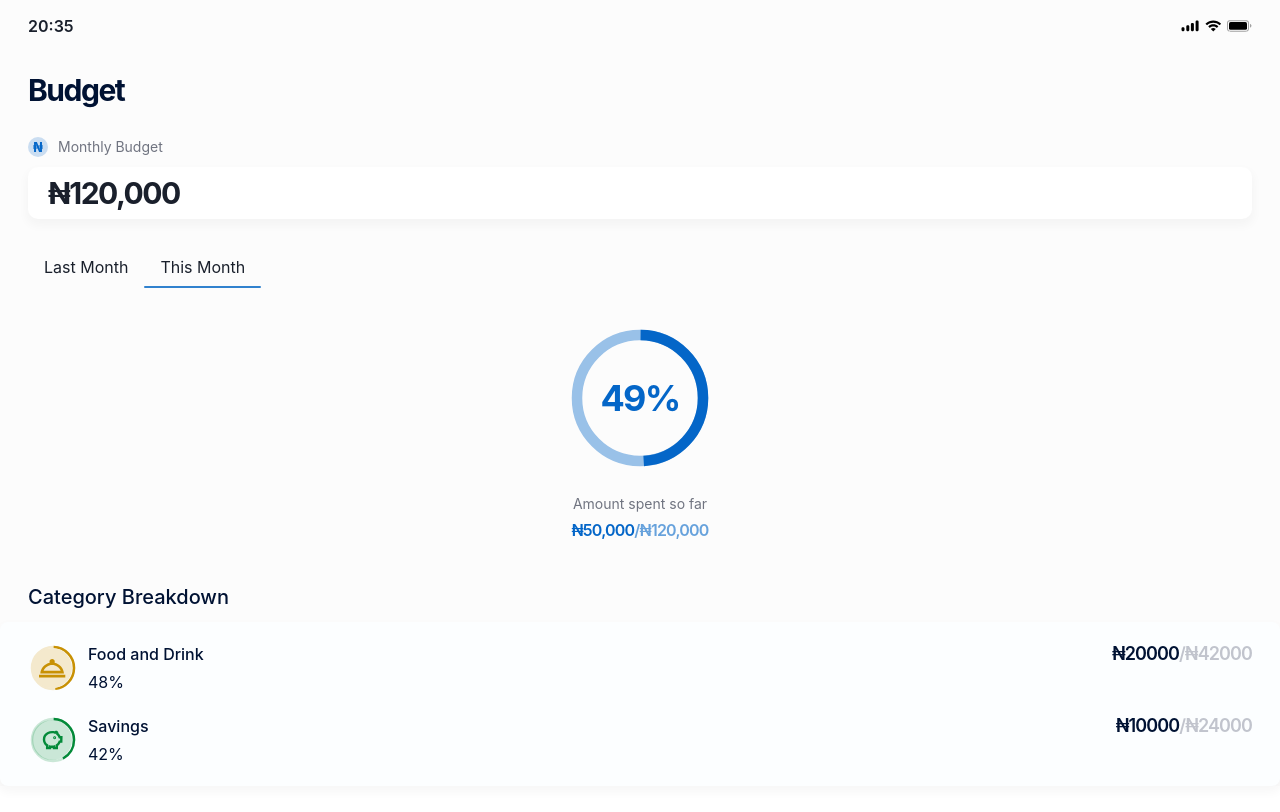
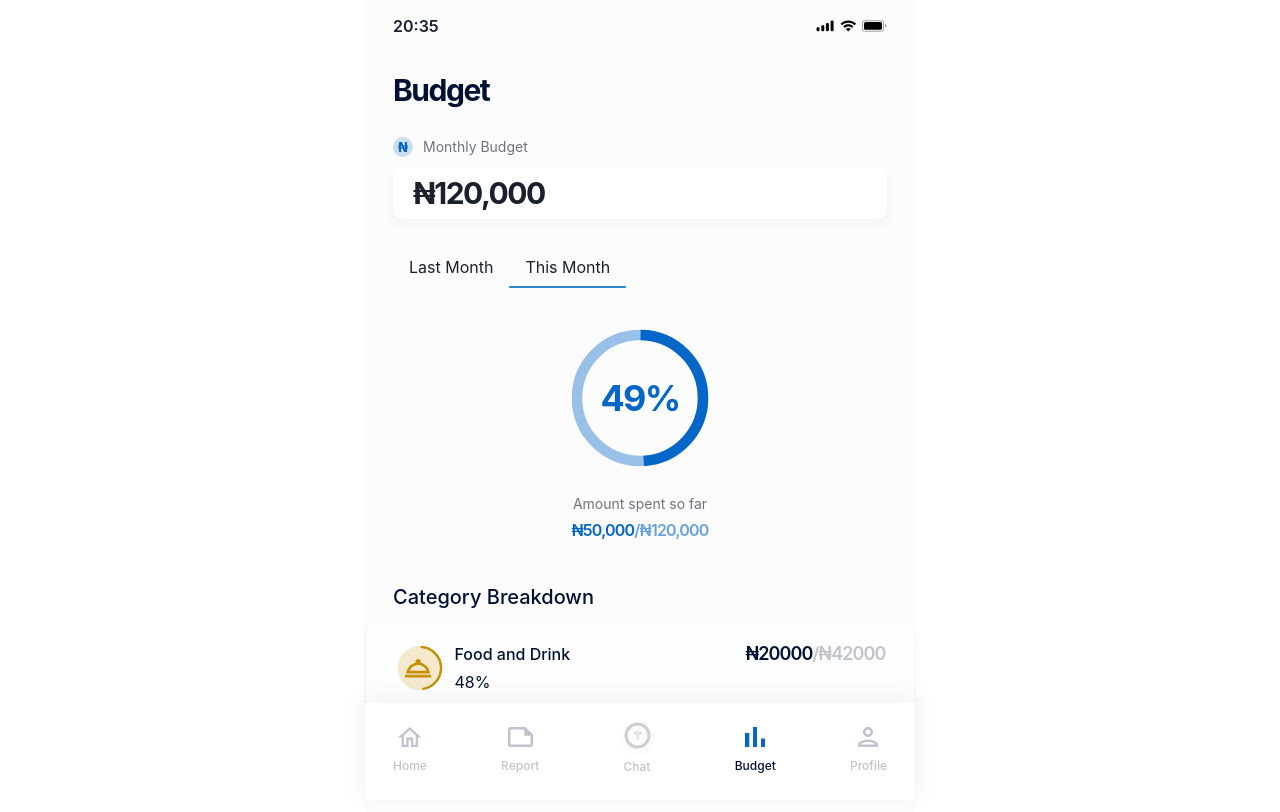
Before and after one commit to adex-badr18/budget-app, a React (Vite) app: page / in a window 1280 px wide. Shown: the top 812 px of the page. Built offline with nearby package versions, Linux system fonts and the light colour scheme.

Commit message:
feat: Create, style, & render bottom nav

```diff
--- a/package.json
+++ b/package.json
@@ -13,6 +13,7 @@
     "@chakra-ui/react": "^2.8.2",
     "@emotion/react": "^11.11.1",
     "@emotion/styled": "^11.11.0",
+    "clsx": "^2.0.0",
     "framer-motion": "^10.16.5",
     "react": "^18.2.0",
     "react-dom": "^18.2.0"
--- a/src/App.tsx
+++ b/src/App.tsx
@@ -1,13 +1,15 @@
 import { NotificationPanel } from "./components/NotificationPanel";
 import { Main } from "./components/Main";
 import { Box } from "@chakra-ui/react";
+import { Nav } from "./components/Nav";
 
 function App() {
 
     return (
-        <Box as="main" bg={'#FCFCFC'}>
+        <Box as="main" bg={'#FCFCFC'} maxW='550px' mx='auto'>
             <NotificationPanel />
             <Main />
+            <Nav />
         </Box>
     )
 }
--- a/src/components/Main.tsx
+++ b/src/components/Main.tsx
@@ -104,7 +104,7 @@ export const Main = () => {
             <Box>
                 <Heading color='#001233' fontSize='xl' fontWeight='medium' lineHeight='base' mx='7' mb='2.5'>Category Breakdown</Heading>
 
-                <Stack as='ul' px='7' py='5' bg='#FCFEFF' boxShadow='0px 5px 10px 2px rgba(0, 0, 0, 0.03)' borderRadius='lg' spacing='5'>
+                <Stack as='ul' px='7' py='5' mx='1.5px' bg='#FCFEFF' boxShadow='0px 5px 10px 2px rgba(0, 0, 0, 0.03)' borderRadius='lg' spacing='5'>
                     <BreakdownItem spent={20000} budget={42000} title="Food and Drink">
                         <Progress size='50px' thickness='5px' trackColor="#F4E9CD" color="#C89104" value={Math.ceil((20000/42000)*100)}>
                             <Flex justify='center' align='center' boxSize='40px' ml='4px' bg='#F4E9CD' borderRadius='full' >
--- /dev/null
+++ b/src/components/Nav.tsx
@@ -0,0 +1,40 @@
+import React from "react";
+import { HomeIcon, ReportIcon, BudgetIcon, ChatIcon, ProfileIcon } from "../icons/Icons";
+import { VStack, Icon, Text, Flex, Box } from "@chakra-ui/react";
+
+interface LinkType {
+    icon: React.ElementType,
+    linkName: string
+}
+
+export const NavItem = (props: LinkType) => {
+    const { icon, linkName } = props;
+    return (
+        <VStack as='a' spacing='2.5' mt={linkName === 'Chat' ? '-11px' : ''} cursor='pointer'>
+            <Icon as={icon} />
+            <Text fontSize='xs' fontWeight='medium' color={linkName === 'Budget' ? '#001233' :'#C1C4CD'} mt={linkName === 'Chat' ? '-15px' : ''}>{linkName}</Text>
+        </VStack>
+    )
+}
+
+export const Nav = () => {
+    const links: LinkType[] = [
+        { linkName: 'Home', icon: HomeIcon },
+        { linkName: 'Report', icon: ReportIcon },
+        { linkName: 'Chat', icon: ChatIcon },
+        { linkName: 'Budget', icon: BudgetIcon },
+        { linkName: 'Profile', icon: ProfileIcon }
+    ];
+
+    return (
+        <Box as='nav' position='sticky' bg='white' zIndex='sticky' w='100%' bottom='0' left='0' right='0' boxShadow='0px -5px 20px 5px rgba(0, 0, 0, 0.04)'>
+            <Flex as='ul' listStyleType='none' direction='row' justify='space-between' px='7' py='6'>
+                {links.map((link: LinkType, index: number) => (
+                    <Box as='li' key={index}>
+                        <NavItem linkName={link.linkName} icon={link.icon} />
+                    </Box>
+                ))}
+            </Flex>
+        </Box>
+    )
+}
--- a/src/icons/Icons.tsx
+++ b/src/icons/Icons.tsx
@@ -110,7 +110,7 @@ export const BudgetIcon = () => {
 export const ProfileIcon = () => {
     return (
         <svg width="20" height="20" viewBox="0 0 20 20" fill="none" xmlns="http://www.w3.org/2000/svg">
-            <path d="M10 2.5C11.375 2.5 12.5 3.625 12.5 5C12.5 6.375 11.375 7.5 10 7.5C8.625 7.5 7.5 6.375 7.5 5C7.5 3.625 8.625 2.5 10 2.5ZM10 15C13.375 15 17.25 16.6125 17.5 17.5H2.5C2.7875 16.6 6.6375 15 10 15ZM10 0C7.2375 0 5 2.2375 5 5C5 7.7625 7.2375 10 10 10C12.7625 10 15 7.7625 15 5C15 2.2375 12.7625 0 10 0ZM10 12.5C6.6625 12.5 0 14.175 0 17.5V20H20V17.5C20 14.175 13.3375 12.5 10 12.5Z" fill="#707480" />
+            <path d="M10 2.5C11.375 2.5 12.5 3.625 12.5 5C12.5 6.375 11.375 7.5 10 7.5C8.625 7.5 7.5 6.375 7.5 5C7.5 3.625 8.625 2.5 10 2.5ZM10 15C13.375 15 17.25 16.6125 17.5 17.5H2.5C2.7875 16.6 6.6375 15 10 15ZM10 0C7.2375 0 5 2.2375 5 5C5 7.7625 7.2375 10 10 10C12.7625 10 15 7.7625 15 5C15 2.2375 12.7625 0 10 0ZM10 12.5C6.6625 12.5 0 14.175 0 17.5V20H20V17.5C20 14.175 13.3375 12.5 10 12.5Z" fill="#C1C4CD" />
         </svg>
     )
 }
```
Also changed, not shown: 1 other file (tests, documents, lock files or other folders).
